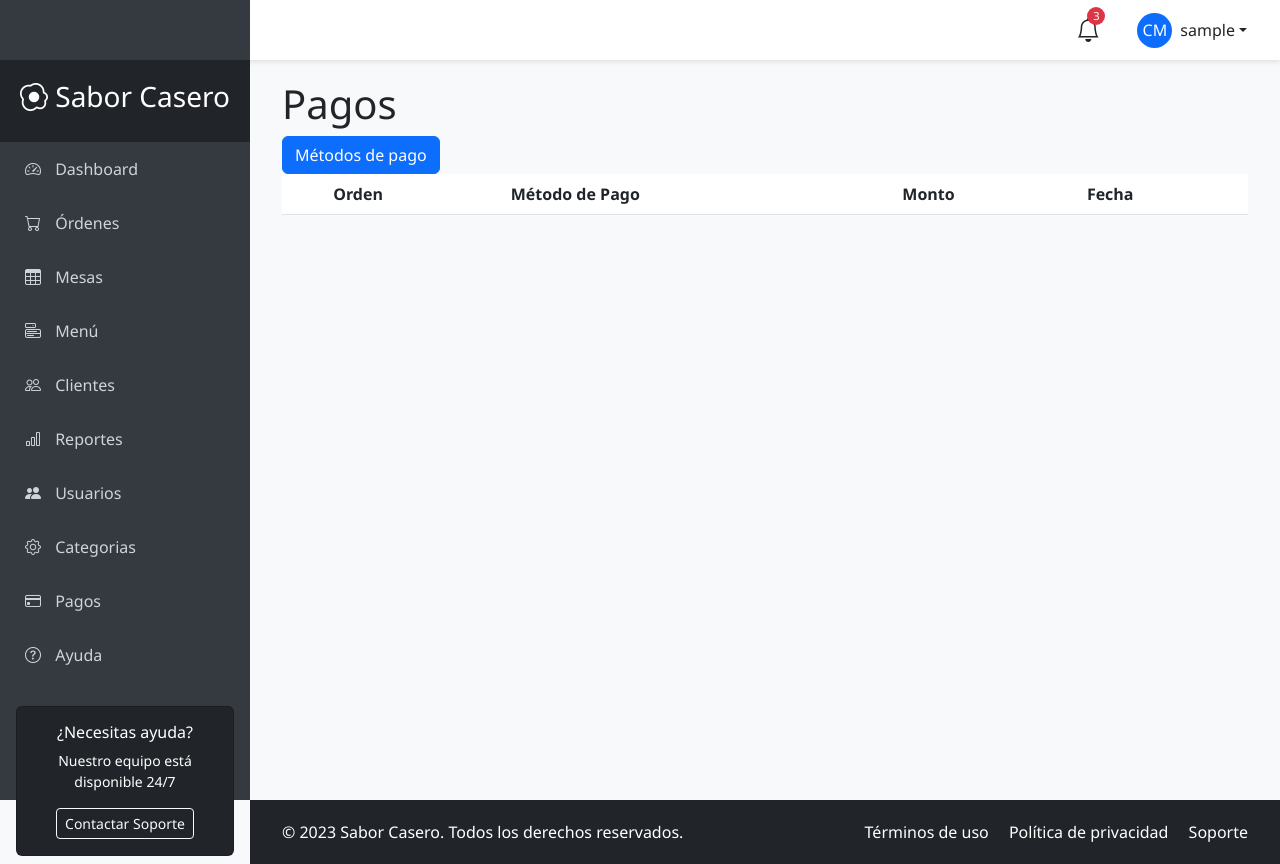
After one commit to alvariux/restaurante, a Django app: page /ordenes/pagos/ in a window 1280 px wide. The commit adds this page. Run offline with Django 5.2, Linux system fonts and the light colour scheme; the visitor is signed in with stand-in values (Sample User, id 1); data that the repository does not hold is empty.

Commit message:
se agrego pagina de pagos

```diff
--- a/apps/ordenes/urls.py
+++ b/apps/ordenes/urls.py
@@ -22,4 +22,5 @@ urlpatterns = [
     path('metodos_pago/nuevo/', views.MetodoPagoCreateView.as_view(), name='metodos_pago_create'),
     path('metodos_pago/editar/<int:pk>/', views.MetodoPagoUpdateView.as_view(), name='metodos_pago_edit'),
     path('metodos_pago/eliminar/<int:pk>/', views.MetodoPagoDeleteView.as_view(), name='metodos_pago_delete'),
+    path('pagos/', views.PagoListView.as_view(), name='pagos_list'),
 ]
--- a/apps/ordenes/views.py
+++ b/apps/ordenes/views.py
@@ -160,3 +160,8 @@ class MetodoPagoDeleteView(LoginRequiredMixin, DeleteView):
     model = MetodoPago
     template_name = 'pagos/metodos_pago_confirm_delete.html'
     success_url = '/ordenes/metodos_pago/'
+
+class PagoListView(LoginRequiredMixin, ListView):
+    model = Pago
+    template_name = 'pagos/pagos_list.html'
+    context_object_name = 'pagos'
--- a/templates/main/base_user.html
+++ b/templates/main/base_user.html
@@ -219,7 +219,7 @@
                 <a href="{% url 'platillos:categoria_list' %}"><i class="bi bi-gear"></i> Categorias</a>
             </li>
             <li>
-                <a href="#"><i class="bi bi-credit-card"></i> Pagos</a>
+                <a href="{% url 'ordenes:pagos_list' %}"><i class="bi bi-credit-card"></i> Pagos</a>
             </li>
             <li>
                 <a href="#"><i class="bi bi-question-circle"></i> Ayuda</a>
--- /dev/null
+++ b/templates/pagos/pagos_list.html
@@ -0,0 +1,30 @@
+{% extends 'main/base_user.html' %}
+
+{% block content %}
+<h1>Pagos</h1>
+
+<a class="btn btn-primary" href="{% url 'ordenes:metodos_pago_list' %}">Métodos de pago</a>
+
+<table class="table">
+    <thead>
+        <tr>
+            <th></th>
+            <th>Orden</th>
+            <th>Método de Pago</th>
+            <th>Monto</th>
+            <th>Fecha</th>
+        </tr>
+    </thead>
+    <tbody>
+        {% for pago in pagos %}
+        <tr>
+            <td>{{ pago.orden.id }}</td>
+            <td>{{ pago.metodo_pago.nombre }}</td>
+            <td>{{ pago.monto }}</td>
+            <td>{{ pago.fecha_hora }}</td>
+        </tr>
+        {% endfor %}
+    </tbody>
+</table>
+
+{% endblock %}
```
